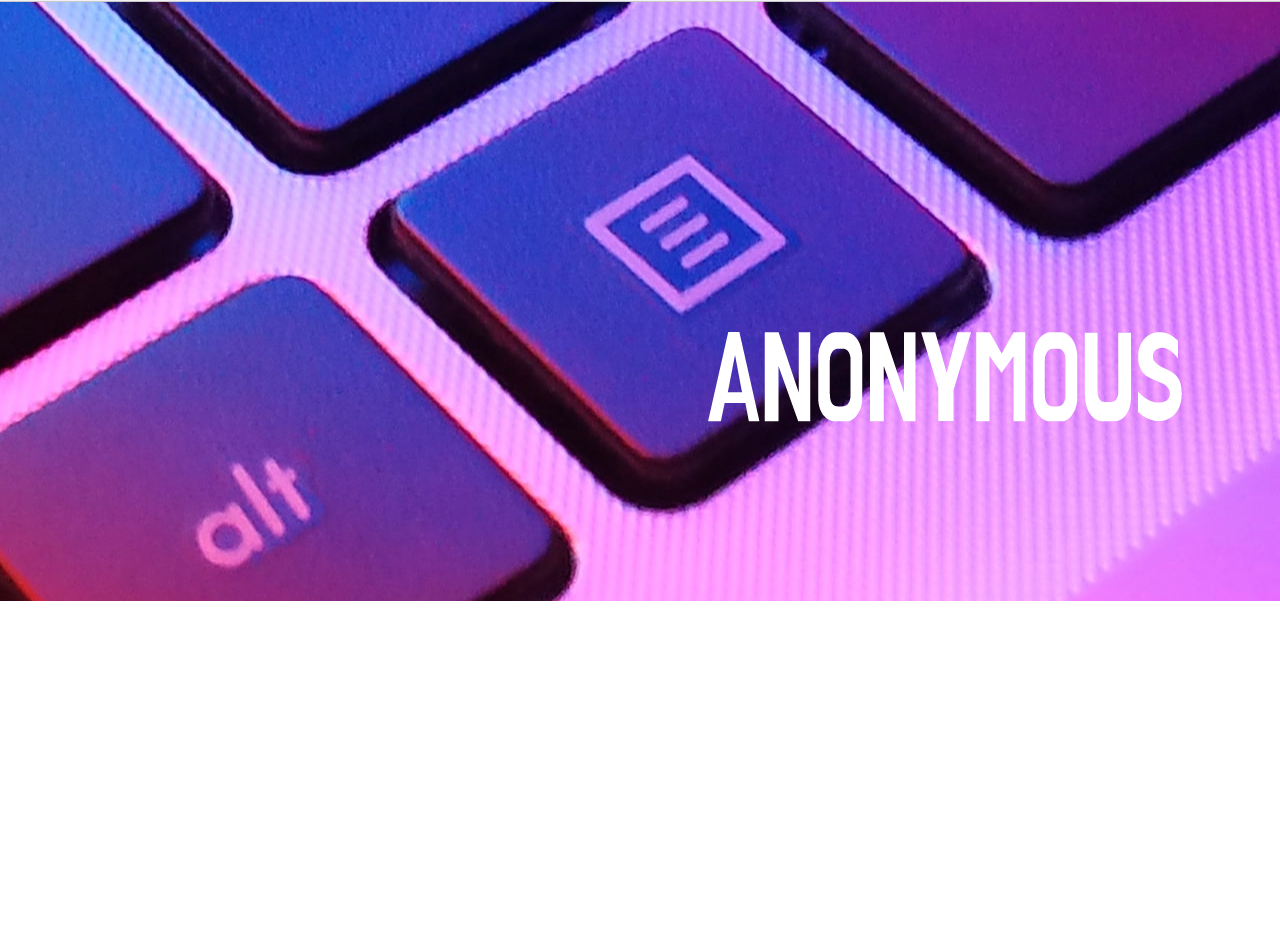
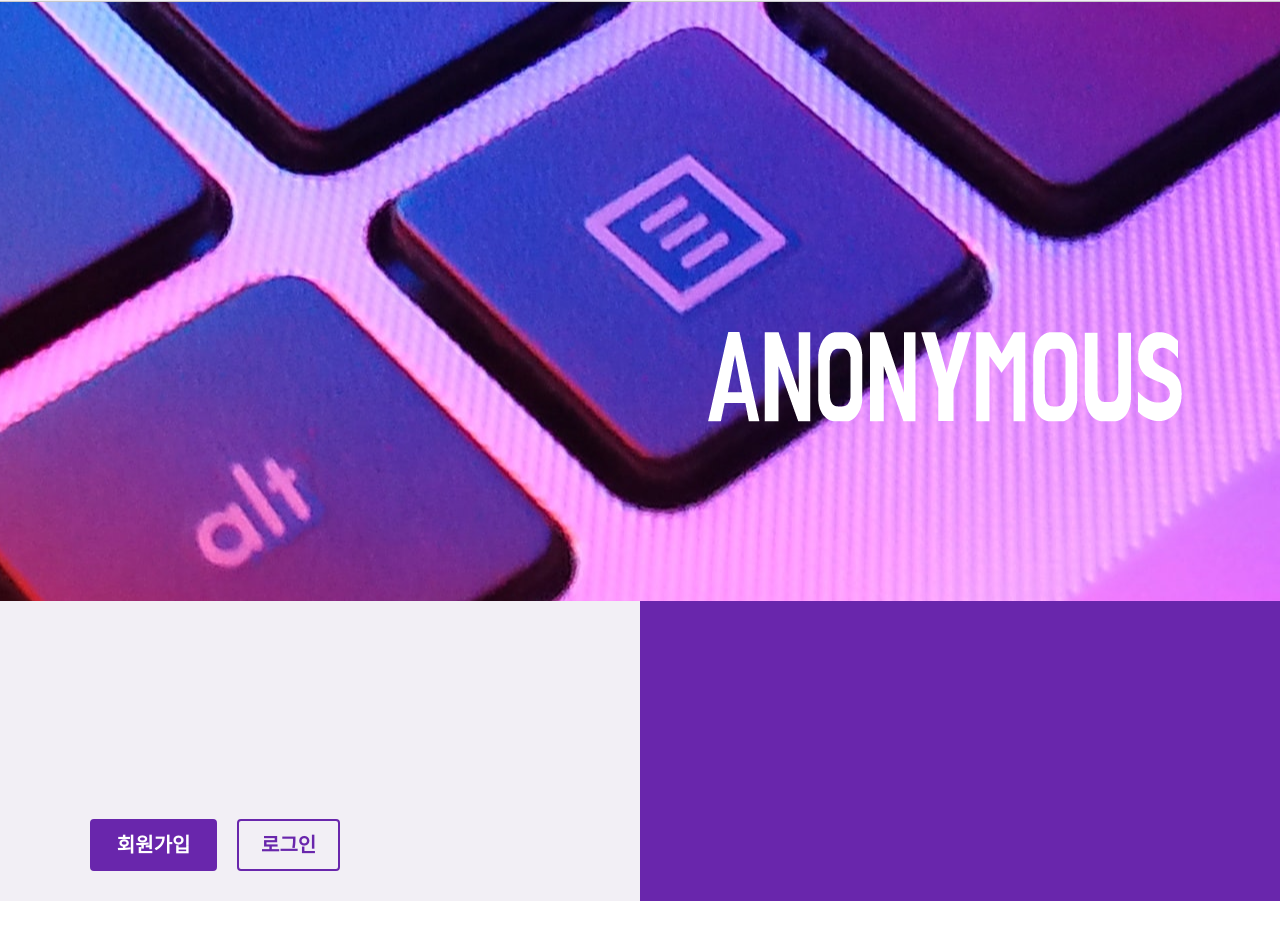
Before and after one commit to YerinKim929/anonymous-web, a plain HTML site: page index.html in a window 1280 px wide. Shown: the part 99-1038 px from the top of the page. Drawn offline with nearby package versions, Linux system fonts and the light colour scheme.

Commit message:
Add sign

```diff
--- a/css/main.css
+++ b/css/main.css
@@ -17,6 +17,32 @@ a {
   width: 1100px;
   margin: 0 auto;
   position: relative;
+}
+.btn {
+  width: 150px;
+  padding: 10px;
+  border: 2px solid #6926ac;
+  border-radius: 4px;
+  color: #6926ac;
+  font-size: 20px;
+  font-weight: 700;
+  text-align: center;
+  cursor: pointer;
+  box-sizing: border-box;
+  display: block;
+  transition: 0.4s;
+}
+.btn:hover {
+  background-color: #6926ac;
+  color: #fff;
+}
+.btn.btn--reverse {
+  background-color: #6926ac;
+  color: #fff;
+}
+.btn.btn--reverse:hover {
+  background-color: transparent;
+  color: #6926ac;
 }
 
 /* HEADER */
@@ -97,3 +123,40 @@ header .main-menu ul.menu li a:hover {
 .visual .fade-in {
   opacity: 0;
 }
+
+/* SIGN */
+.sign {
+  position: relative;
+}
+.sign .bg-left {
+  position: absolute;
+  width: 50%;
+  height: 100%;
+  background-color: #f2eff5;
+  top: 0;
+  left: 0;
+}
+.sign .bg-right {
+  position: absolute;
+  width: 50%;
+  height: 100%;
+  background-color: #6926ac;
+  top: 0;
+  right: 0;
+}
+.sign .inner {
+  height: 300px;
+}
+.sign .btn-group {
+  position: absolute;
+  left: 0;
+  bottom: 30px;
+  width: 250px;
+  display: flex;
+}
+.sign .btn-group .btn.sign-up {
+  margin-right: 20px;
+}
+.sign .btn-group .btn.sign-in {
+  width: 120px;
+}
--- a/index.html
+++ b/index.html
@@ -55,5 +55,17 @@
         </div>
       </div>
     </section>
+
+    <!-- SIGN -->
+    <section class="sign">
+      <div class="bg-left"></div>
+      <div class="bg-right"></div>
+      <div class="inner">
+        <div class="btn-group">
+          <div class="btn btn--reverse sign-up">회원가입</div>
+          <div class="btn sign-in">로그인</div>
+        </div>
+      </div>
+    </section>
   </body>
 </html>
```
